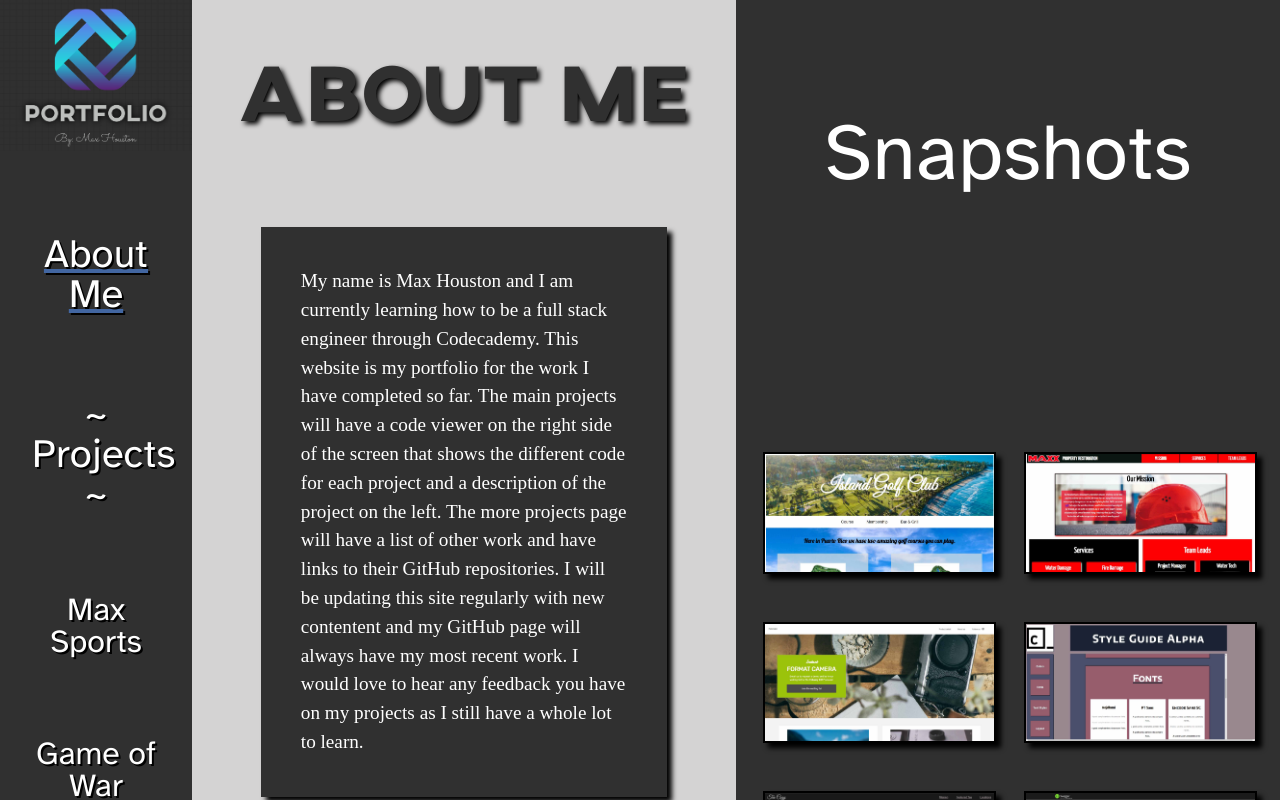
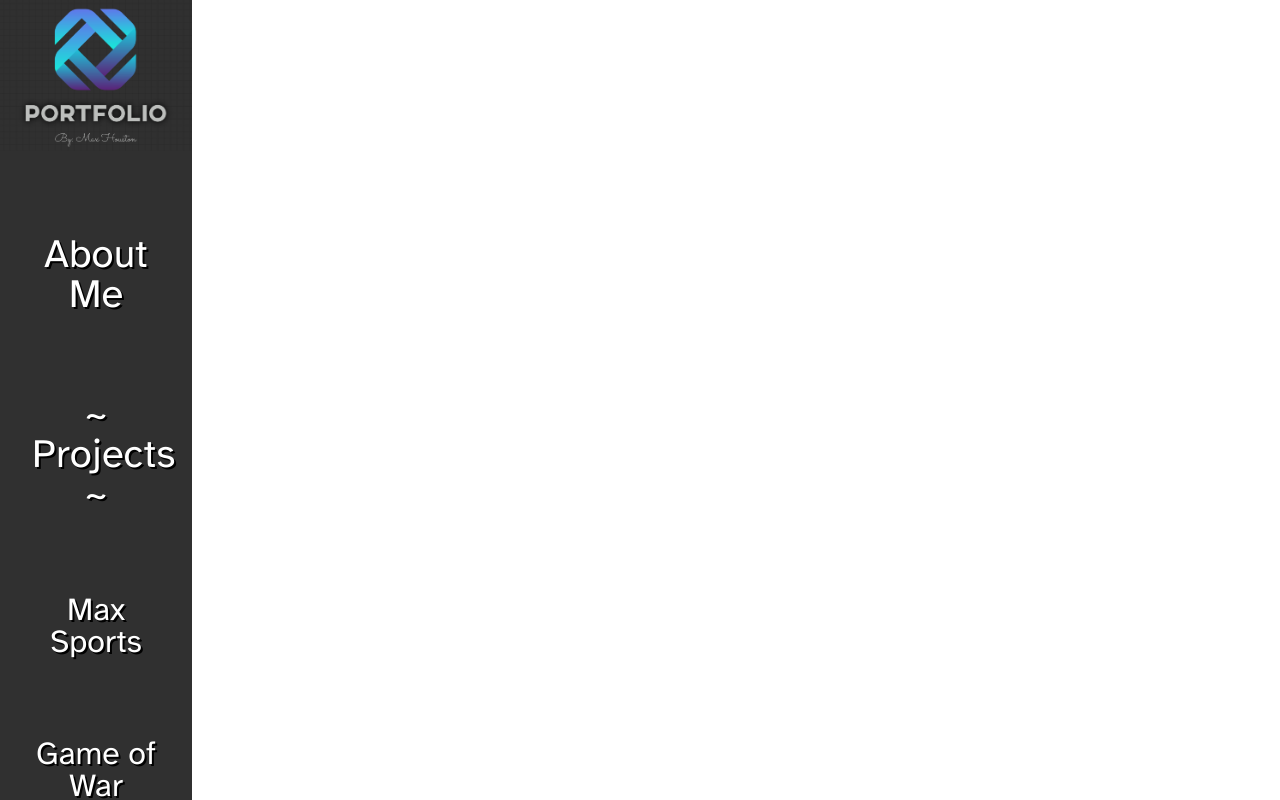
Before and after one commit to MaxwellHouston/Portfolio-React, a React (Create React App) app: page / in a window 1280 px wide. Shown: the top 800 px of the page. Built offline with nearby package versions, Linux system fonts and the light colour scheme.

Commit message:
Changed route for About Me component to statisfy deployment

```diff
--- a/package.json
+++ b/package.json
@@ -1,5 +1,5 @@
 {
-  "homepage": "https://maxwellhouston.github.io/Portfolio-React",
+  "homepage": "https://maxwellhouston.github.io/Portfolio-React/",
   "name": "portfolio",
   "version": "0.1.0",
   "private": true,
@@ -47,5 +47,7 @@
   },
   "devDependencies": {
     "gh-pages": "^4.0.0"
-  }
+  },
+
+  "proxy": "http://localhost:3000/"
 }
--- a/src/App.js
+++ b/src/App.js
@@ -11,7 +11,7 @@ function App() {
       <Nav />
       <div className='project-container'>
         <Routes>
-            <Route path='/' element={<Article project={projectData.about} />} />
+            <Route path='/portfolio-react' element={<Article project={projectData.about} />} />
             <Route path='/maxsports' element={<Article project={projectData.maxsports} />} />
             <Route path='/game-of-war' element={<Article project={projectData.gameOfWar} />} />
             <Route path='/calculator' element={<Article project={projectData.calculator} />} />
--- a/src/components/Nav.js
+++ b/src/components/Nav.js
@@ -21,7 +21,7 @@ const Nav = () => {
         <div className="side-bar">
             <img id='logo' src={logo} alt="Portfolio Logo" />
             <ul className="nav-list">
-                <Link className="link" to="/" style = {page === '/' ? highlighted : null}><li id='about-me-link'>About Me</li></Link>
+                <Link className="link" to="/portfolio-react" style = {page === '/portfolio-react' ? highlighted : null}><li id='about-me-link'>About Me</li></Link>
                 <li id="project-divider">Projects</li>
                 <Link className="link" to="/maxsports" style = {page === '/maxsports' ? highlighted : null}><li>Max Sports</li></Link>
                 <Link className="link" to="/game-of-war" style = {page === '/game-of-war' ? highlighted : null} ><li>Game of War</li></Link>
```
